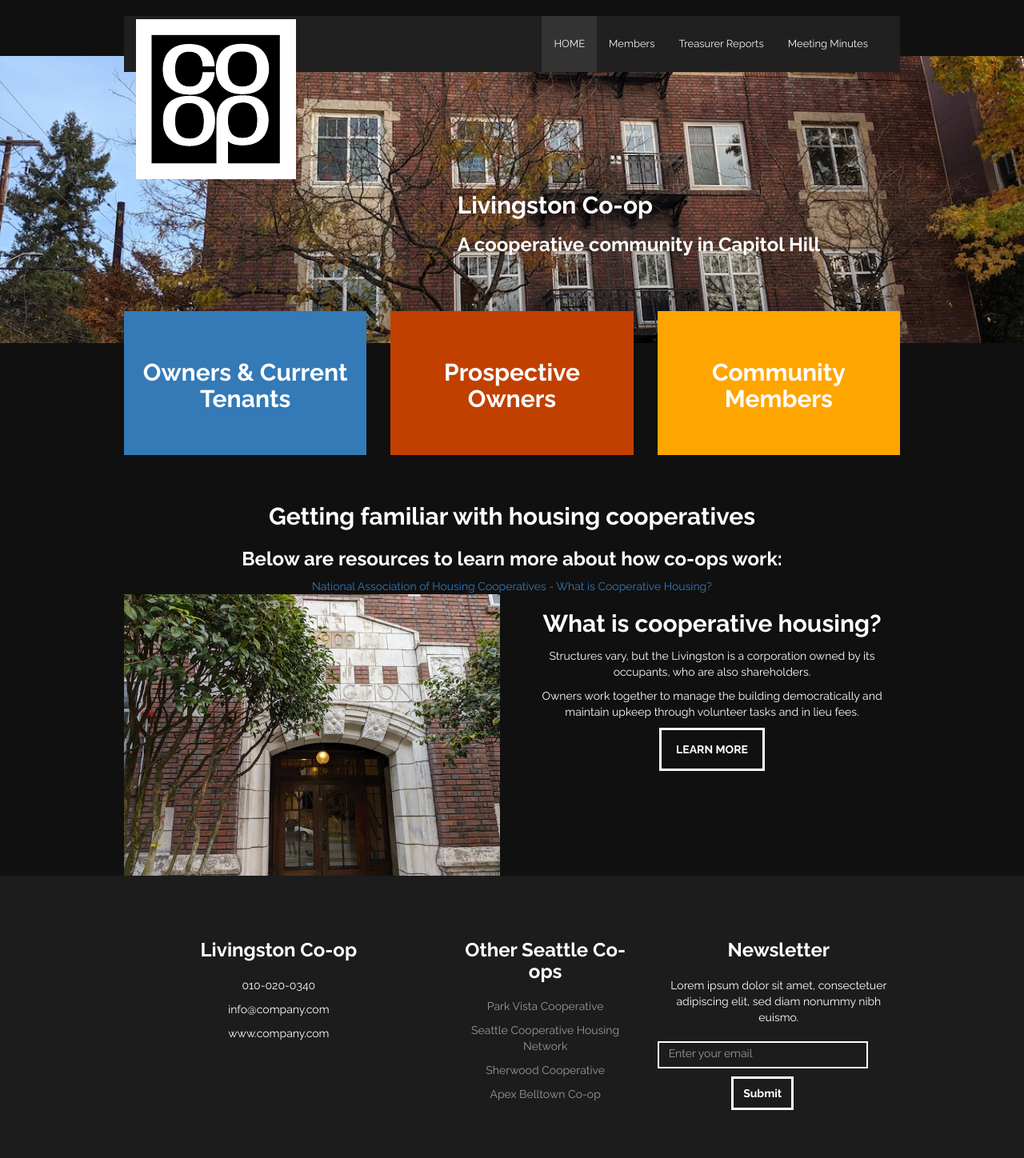
After one commit to jesslam/itc285, a Django app: page /coopdef/ in a window 1280 px wide. The commit adds this page. Shown: the whole page at 80% size. Run offline with Django 3.2, Linux system fonts and the light colour scheme; some libraries are stand-ins or nearby versions.

Commit message:
Add mtgMin form, update urls views html css

```diff
--- a/projectcoop/ProjectCoop/settings.py
+++ b/projectcoop/ProjectCoop/settings.py
@@ -68,7 +68,7 @@ TEMPLATES = [
     },
 ]
 
-WSGI_APPLICATION = 'ProjectCoopApp.wsgi.application'
+WSGI_APPLICATION = 'ProjectCoop.wsgi.application'
 
 
 # Database
--- a/projectcoop/ProjectCoopApp/static/css/home.css
+++ b/projectcoop/ProjectCoopApp/static/css/home.css
@@ -37,6 +37,12 @@ h1,h2 {
   font-size: 30px;
 }
 
+/* images retina */
+img {
+  max-width: 100%;
+  height: auto;
+}
+
 /*button*/
 .btn {
   background:transparent;
@@ -55,23 +61,28 @@ h1,h2 {
   border-color: transparent;
 }
 
+.email {
+	margin-top: 10px;
+	padding: 8px 12px;
+}
+
 /* navigation */
 
 .navbar-default {
-  background: #337ab7;;
+  background: #202020;
   border: none;
-  border-left: 7px solid #5cb85c;;
+  /* border-left: 7px solid #5cb85c;; */
   padding-right: 40px;
   margin: 0 !important;
   position: relative;
   top: 20px;
 }
 
- .navbar-default .navbar-brand {
+.navbar-default .navbar-brand {
   font-family: 'Open Sans', sans-serif;
   font-size: 40px;
   line-height: 40px;
-  padding-top: 10px;
+  padding-top: 4px;
 
 }
 
@@ -118,11 +129,11 @@ h1,h2 {
 }
 
 #home {
-  background: no-repeat;
+  background: url('../images/front.jpg') no-repeat;
   background-size: cover;
   background-position: center;
-  min-height: 400px;
-  padding-top: 180px;
+  min-height: 350px;
+  padding-top: 150px;
   padding-bottom: 100px;
 
 }
@@ -160,3 +171,51 @@ h1,h2 {
 .divider .divider-three {
   background: #ffa500;
 }
+
+/* table */
+.table {
+  color: #f2f2f2;
+  background-color: #808080;
+}
+
+/* footer section */
+footer {
+  background: #1c1c1c;
+  padding-top: 60px;
+  padding-bottom: 60px;
+}
+footer .fa {
+	font-size: 18px;
+	margin-right: 10px;
+	padding: 5px;
+}
+footer h3 {
+  padding-bottom: 10px;
+}
+footer .newsletter p {
+  padding-bottom: 10px;
+}
+footer .form-control {
+  background: transparent;
+  border: 2px solid #fff;
+  border-radius: 0px;
+  padding-bottom: 10px;
+}
+
+footer .form-control:focus,
+footer .form-control:hover {
+	color: #fff;
+  	background: #806040;
+  	border-color: transparent;
+}
+footer .input-group-addon {
+  background: #fff;
+}
+footer a, footer a:visited {
+  font-size: 14px;
+  color: #999;
+}
+footer a:hover {
+  color: #fff;
+  text-decoration: none;
+}
--- a/projectcoop/ProjectCoopApp/templates/base.html
+++ b/projectcoop/ProjectCoopApp/templates/base.html
@@ -15,14 +15,7 @@
         <link rel="stylesheet" href="{% static 'css/home.css' %}">
         <!--google web font css-->
         <link rel="stylesheet" href="https://fonts.googleapis.com/css?family=Raleway:400,700" >
-
-
         <link rel="stylesheet" href="{% static 'css/home.css' %}">
-
-        <!--bootstrap-->
-        <!-- <link rel="stylesheet" href="//maxcdn.bootstrapcdn.com/bootstrap/3.3.5/css/bootstrap.min.css">
-        <link rel="stylesheet" href="//maxcdn.bootstrapcdn.com/bootstrap/3.3.5/css/bootstrap-theme.min.css"> -->
-
 
 </head>
 <body>
@@ -42,19 +35,22 @@
                         <li><a href="{% url 'index' %}" class="active">HOME</a></li>
                         <li><a href="{% url 'members' %}">Members</a></li>
                         <li><a href="{% url 'treasurerreport' %}">Treasurer Reports</a></li>
-                        <li><a href="#">Users</a></li>
+                        <li><a href="{% url 'newmeetingminutes' %}">Meeting Minutes</a></li>
                     </ul>
                 </div>
             </div>
         </div>
+
     <!--home-->
     <div id="home">
         <div class="container">
                 <div class="row">
-                        <div class="col-md-5 col-sm-3"></div>
+                        <div class="col-md-5 col-sm-3">
+
+                        </div>
                         <div class="col-md-7 col-sm-9">
-                            <h3>Livingston Co-op</h3>
-                            <p> A cooperative community in Capitol Hill</p>
+                            <h2>Livingston Co-op</h2>
+                            <h3> A cooperative community in Capitol Hill</h3>
                         </div>
                 </div>
         </div>
@@ -81,6 +77,13 @@
             </div>
         </div>
 
+    <!-- python section -->
+    {% block content%}
+
+
+    {% endblock %}
+
+    </div>
     <!-- about section -->
     <div id="about">
             <div class="container">
@@ -89,76 +92,33 @@
                         <img src="{% static 'images/denny.jpg' %}" class="img-responsive" alt="about img">
                     </div>
                     <div class="col-md-6 col-sm-12 about-des">
-                        <h2>Startup Business</h2>
-                        <p>Lorem ipsum dolor sit amet, consectetuer adipiscing elit, sed diam nonummy nibh euismod tincidunt ut laoreet. Dolore magna aliquam erat volutpat. Lorem ipsum dolor sit amet.</p>
-                        <p>Lorem ipsum dolor sit amet, consectetuer adipiscing elit, sed diam nonummy nibh euismod tincidunt ut laoreet. Dolore magna aliquam erat volutpat.</p>
-                        <a href="about.html" class="btn btn-default">LEARN MORE</a>
-                    </div>
-                </div>
-            </div>
-        </div>
-<!-- portfolio section -->
-<div id="portfolio">
-        <div class="container">
-            <div class="row">
-                <div class="col-md-offset-2 col-md-8 col-sm-12">
-                    <h2>Recent Projects</h2>
-                    <p>Lorem ipsum dolor sit amet, consectetuer adipiscing elit, sed diam nonummy nibh euismod tincidunt ut laoreet. Dolore magna aliquam erat volutpat.</p>
-                </div>
-             </div>
-
-             <div class="row mt30">
-
-                <div class="col-md-4 col-sm-4 col-xs-6">
-                    <a href="images/portfolio-img1.jpg" data-lightbox-gallery="portfolio-gallery"><img src="images/portfolio-img1.jpg" alt="portfolio img"></a>
-                </div>
-                <div class="col-md-4 col-sm-4 col-xs-6">
-                    <a href="images/portfolio-img2.jpg" data-lightbox-gallery="portfolio-gallery"><img src="images/portfolio-img2.jpg" alt="portfolio img"></a>
-                </div>
-                <div class="col-md-4 col-sm-4 col-xs-6">
-                    <a href="images/portfolio-img3.jpg" data-lightbox-gallery="portfolio-gallery"><img src="images/portfolio-img3.jpg" alt="portfolio img"></a>
-                </div>
-
-                <div class="col-md-3 col-sm-6 col-xs-6">
-                    <a href="images/portfolio-img4.jpg" data-lightbox-gallery="portfolio-gallery"><img src="images/portfolio-img4.jpg" alt="portfolio img"></a>
-                </div>
-                <div class="col-md-3 col-sm-6 col-xs-6">
-                    <a href="images/portfolio-img5.jpg" data-lightbox-gallery="portfolio-gallery"><img src="images/portfolio-img5.jpg" alt="portfolio img"></a>
-                </div>
-                <div class="col-md-3 col-sm-6 col-xs-6">
-                    <a href="images/portfolio-img6.jpg" data-lightbox-gallery="portfolio-gallery"><img src="images/portfolio-img6.jpg" alt="portfolio img"></a>
-                </div>
-                <div class="col-md-3 col-sm-6 col-xs-12">
-                    <a href="images/portfolio-img7.jpg" data-lightbox-gallery="portfolio-gallery"><img src="images/portfolio-img7.jpg" alt="portfolio img"></a>
-                </div>
-                <div class="col-md-12 col-sm-12">
-                    <a rel="nofollow" href="http://www.templatemo.com/tag/darkgray" class="btn btn-default">View More</a>
+                        <h2>What is cooperative housing?</h2>
+                        <p>Structures vary, but the Livingston is a corporation owned by its occupants, who are also shareholders.</p>
+                        <p>Owners work together to manage the building democratically and maintain upkeep through volunteer tasks and in lieu fees.</p>
+                        <a href="{% url 'coopdef' %}" class="btn btn-default">LEARN MORE</a>
                     </div>
                 </div>
             </div>
         </div>
 
-    <!--footer-->
+<!-- footer section -->
 <footer>
         <div class="container">
             <div class="row">
 
                 <div class="col-md-5 col-sm-4">
-                        <img src="images/logo.png" class="img-responsive" alt="logo">
-                        <p>Onetel is free Bootstrap v3.3.5 HTML5 layout from
-                        <a rel="nofollow" href="http://www.facebook.com/templatemo" target="_parent">templatemo</a> website.
-                        Feel free to use it for your website.</p>
-                        <p><i class="fa fa-phone"></i> 010-020-0340</p>
-                        <p><i class="fa fa-envelope-o"></i> info@livingstoncoop.org</p>
-                      <p><i class="fa fa-globe"></i> www.livingstoncoop.org</p>
+                    <h3>Livingston Co-op</h3>
+                    <p> 010-020-0340</p>
+                    <p>info@company.com</p>
+                  <p> www.company.com</p>
                 </div>
 
                 <div class="col-md-3 col-sm-4">
-                        <h3>Useful Links</h3>
-                        <p><a href="#">HTML5 Templates</a></p>
-                        <p><a href="#">CSS3 Tricks</a></p>
-                        <p><a href="#">Design Blog</a></p>
-                        <p><a href="#">Animations</a></p>
+                    <h3>Other Seattle Co-ops</h3>
+                    <p><a href="http://www.parkvista.org/Welcome.html">Park Vista Cooperative</a></p>
+                    <p><a href="https://www.facebook.com/groups/300309303650350/">Seattle Cooperative Housing Network </a></p>
+                    <p><a href="https://sherwoodcooperative.org/">Sherwood Cooperative</a></p>
+                    <p><a href="https://apexcoop.org/">Apex Belltown Co-op</a></p>
                 </div>
 
                 <div class="col-md-4 col-sm-4 newsletter">
@@ -175,15 +135,6 @@
         </div>
     </div>
 </footer>
-    <footer>
-        <div class="input-group">
-            <form action="#" method="post">
-                <input name="email" type="email" placeholder="Please enter your email" class="form-control" autorequired>
-                <button type="submit" name="submit" class="btn email">Submit</button>
-            </form>
-        </div>
-
-    </footer>
 
 
 
--- /dev/null
+++ b/projectcoop/ProjectCoopApp/templates/projectcoopapp/coopdef.html
@@ -0,0 +1,11 @@
+{% extends 'base.html' %}
+{% block content %}
+
+<h2>Getting familiar with housing cooperatives</h2>
+<h3>Below are resources to learn more about how co-ops work:</h3>
+
+<a href="https://coophousing.org/resources/owning-a-cooperative/buying-into-a-housing-cooperative/">
+    National Association of Housing Cooperatives - What is Cooperative Housing?</a>
+
+
+{% endblock %}
--- a/projectcoop/ProjectCoopApp/templates/projectcoopapp/index.html
+++ b/projectcoop/ProjectCoopApp/templates/projectcoopapp/index.html
@@ -1,6 +1,5 @@
 {% extends 'base.html' %}
 {% block content %}
 
-<p>under construction!</p>
-
+<p>WHICH PAGES IS USING WHICH PAGE????</p>
 {% endblock %}
--- a/projectcoop/ProjectCoopApp/templates/projectcoopapp/members.html
+++ b/projectcoop/ProjectCoopApp/templates/projectcoopapp/members.html
@@ -8,7 +8,7 @@
         <th>Unit Number</th>
         <th>Owner?</th>
     </tr>
-    {% for c in coop_members %}
+    {% for c in members %}
     <tr>
         <td>{{ c.FirstName }}</td>
         <td>{{ c.LastName }}</td>
--- a/projectcoop/ProjectCoopApp/templates/projectcoopapp/treasurerreport.html
+++ b/projectcoop/ProjectCoopApp/templates/projectcoopapp/treasurerreport.html
@@ -0,0 +1,5 @@
+{% extends 'base.html' %}
+
+{% block content %}
+
+{% endblock %}
--- a/projectcoop/ProjectCoopApp/urls.py
+++ b/projectcoop/ProjectCoopApp/urls.py
@@ -4,7 +4,9 @@ from . import views
 
 urlpatterns = [
     path('', views.index, name = 'index'),
+    path('admin/', admin.site.urls),
     path('members/', views.getMembers, name = 'members'),
-    path('treasurerreport/', views.getTreasurerReport, name = 'treasurerreports'),
-    path('meetingminutes/', views.getMeetingMinutes, name = 'meetingminutes')
+    path('treasurerreport/', views.getTreasurerReport, name = 'treasurerreport'),
+    path('newmeetingminutes/', views.newMeetingMinutes, name = 'newmeetingminutes'),
+    path('coopdef/', views.getCoopDef, name = 'coopdef')
 ]
--- a/projectcoop/ProjectCoopApp/views.py
+++ b/projectcoop/ProjectCoopApp/views.py
@@ -1,5 +1,6 @@
 from django.shortcuts import render, get_object_or_404
 from .models import Members, Units, TreasurerReports, meetingMinutes, Meetings
+from .forms import meetingMinutesForm, TreasurerReportsForm
 
 # Create your views here.
 
@@ -12,8 +13,25 @@ def getMembers(request):
 
 def getTreasurerReport(request):
     treasurerreport = TreasurerReports.objects.all()
-    return render(request, 'projectcoopapp/treasurerreport.html', {'treasurerreports': treasurerreports})
+    return render(request, 'projectcoopapp/treasurerreport.html', {'treasurerreport': treasurerreport})
 
 def getMeetingMinutes(request):
     meetingminutes = meetingMinutes.objects.all()
     return render(request, 'projectcoop/meetingminutes.html', {'meetingminutes': meetingminutes})
+
+def newMeetingMinutes(request):
+    form = meetingMinutesForm
+    if request.method=='POST':
+        form=meetingMinutesForm(request.POST)
+        if form.is_valid():
+            post=form.save(commit=True)
+            post.save()
+            form=meetingMinutesForm()
+    else:
+        form=meetingMinutesForm()
+
+    return render(request, 'projectcoopapp/newmeetingminutes.html', {'form':form})
+
+def getCoopDef(request):
+    # coopdef = coopdef.objects.all()
+    return render(request, 'projectcoopapp/coopdef.html')
```
Also changed, not shown: projectcoop/ProjectCoopApp/models.py (+4 -5 lines), projectcoop/ProjectCoopApp/templates/projectcoopapp/newmeetingminutes.html (added, +19 -0 lines), projectcoop/ProjectCoopApp/static/images/front.jpg. Lines whose indentation alone changed are shown as unchanged.
